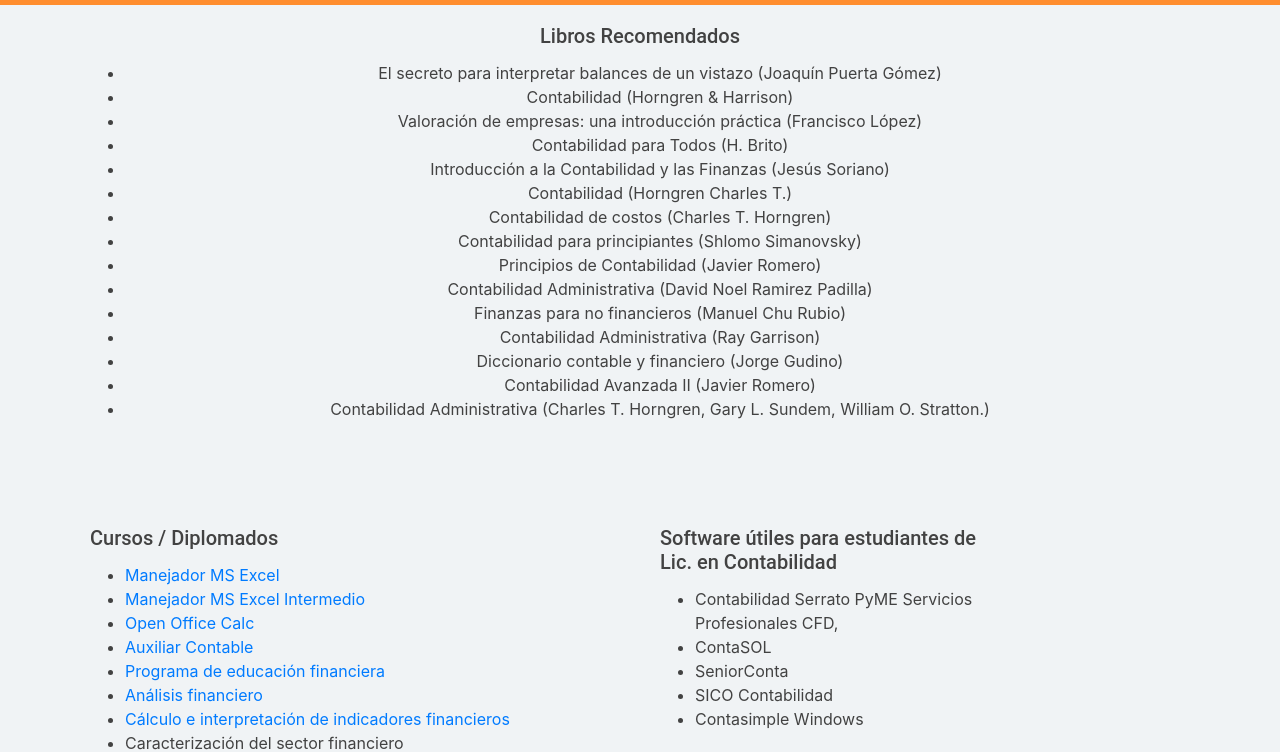
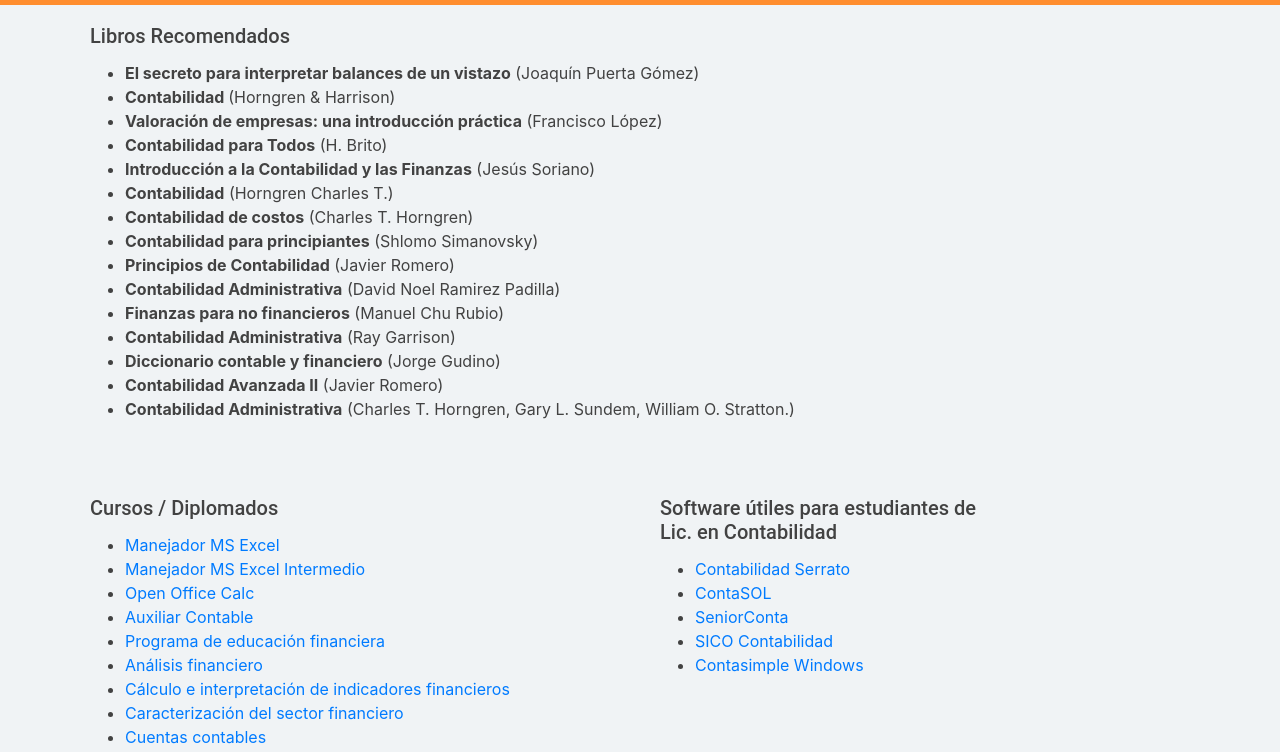
Before and after one commit to yeffrialm/Web-contabilidad, a plain HTML site: page recursos.html in a window 1280 px wide. Shown: the part 51-803 px from the top of the page. Drawn offline with Linux system fonts and the light colour scheme.

Commit message:
negritas

```diff
--- a/recursos.html
+++ b/recursos.html
@@ -56,41 +56,35 @@
 
         </div>
     </header>
-
+<strong></strong>
 
     <br>
             <div class="container">
                     <div class="row mt-3">
                         <div class="col-12">
-                            <div class="wrap-item text-center">
                                 <h5>Libros Recomendados</h5>
                                 <ul>
-                                    <li>El secreto para interpretar balances de un vistazo (Joaquín Puerta Gómez)</li>
-                                    <li>Contabilidad (Horngren & Harrison)</li>
-                                    <li>Valoración de empresas: una introducción práctica (Francisco López)</li>
-                                    <li>Contabilidad para Todos (H. Brito)</li>
-                                    <li>Introducción a la Contabilidad y las Finanzas (Jesús Soriano)</li>
-                                    <li>Contabilidad (Horngren Charles T.)</li>
-                                    <li>Contabilidad de costos (Charles T. Horngren)</li>
-                                    <li>Contabilidad para principiantes (Shlomo Simanovsky)</li>
-                                    <li>Principios de Contabilidad (Javier Romero)</li>
-                                    <li>Contabilidad Administrativa (David Noel Ramirez Padilla)</li>
-                                    <li>Finanzas para no financieros (Manuel Chu Rubio)</li>
-                                    <li>Contabilidad Administrativa (Ray Garrison)</li>
-                                    <li>Diccionario contable y financiero (Jorge Gudino)</li>
-                                    <li>Contabilidad Avanzada II (Javier Romero)</li>
-                                    <li>Contabilidad Administrativa (Charles T. Horngren, Gary L. Sundem, William O. Stratton.)</li>
+                                    <li><strong>El secreto para interpretar balances de un vistazo</strong> (Joaquín Puerta Gómez)</li>
+                                    <li><strong>Contabilidad </strong>(Horngren & Harrison)</li>
+                                    <li><strong>Valoración de empresas: una introducción práctica</strong> (Francisco López)</li>
+                                    <li><strong>Contabilidad para Todos</strong> (H. Brito)</li>
+                                    <li><strong>Introducción a la Contabilidad y las Finanzas</strong> (Jesús Soriano)</li>
+                                    <li><strong>Contabilidad</strong> (Horngren Charles T.)</li>
+                                    <li><strong>Contabilidad de costos</strong> (Charles T. Horngren)</li>
+                                    <li><strong>Contabilidad para principiantes</strong> (Shlomo Simanovsky)</li>
+                                    <li><strong>Principios de Contabilidad</strong> (Javier Romero)</li>
+                                    <li><strong>Contabilidad Administrativa</strong> (David Noel Ramirez Padilla)</li>
+                                    <li><strong>Finanzas para no financieros</strong> (Manuel Chu Rubio)</li>
+                                    <li><strong>Contabilidad Administrativa</strong> (Ray Garrison)</li>
+                                    <li><strong>Diccionario contable y financiero</strong> (Jorge Gudino)</li>
+                                    <li><strong>Contabilidad Avanzada II</strong> (Javier Romero)</li>
+                                    <li><strong>Contabilidad Administrativa</strong> (Charles T. Horngren, Gary L. Sundem, William O. Stratton.)</li>
 
                                 </ul>
-                            </div>
+
                         </div>
                         <br>
                         <div class="col-md-6 col-sm-6 col-xs-12">
-                            <div class="wrap-item text-center">
-                                <div class="item-img">
-                                    <i class=""></i>
-                                </div>
-                            </div>
                             <br>
                             <h5>Cursos / Diplomados</h5>
                             <ul>
@@ -102,31 +96,24 @@
                                 <li><a href="https://capacitateparaelempleo.org/pages.php?r=.tema&tagID=5355" target="_blank" >Programa de educación financiera</a></li>
                                 <li><a href="https://sena.blackboard.com/webapps/cgn-file_community_manager-BBLEARN/folders_comunidades/pagina_catalogo/enlaces_catalogo/documentos/contabilidad_finanzas/analisis_financiero.pdf" target="_blank" >Análisis financiero</a></li>
                                 <li><a href="https://sena.blackboard.com/webapps/cgn-file_community_manager-BBLEARN/folders_comunidades/pagina_catalogo/enlaces_catalogo/documentos/contabilidad_finanzas/calculo_interpretacion_indicadores_financieros.pdf" target="_blank">Cálculo e interpretación de indicadores financieros</a></li>
-                                <li>Caracterización del sector financiero</li>
-                                <li>Cuentas contables</li>
-                                <li>Fundamentos básicos del mercado de valores para el inversionista</li>
-                                <li>Ingresos y gastos personales</li>
-                                <li>Microfinanzas</li>
+                                <li><a href="https://sena.blackboard.com/webapps/cgn-file_community_manager-BBLEARN/folders_comunidades/pagina_catalogo/enlaces_catalogo/documentos/contabilidad_finanzas/caracterizacion_sector_financiero.pdf" target="_blank" >Caracterización del sector financiero</a></li>
+                                <li><a href="https://sena.blackboard.com/webapps/cgn-file_community_manager-BBLEARN/folders_comunidades/pagina_catalogo/enlaces_catalogo/documentos/contabilidad_finanzas/cuentas_contables.pdf" target="_blank">Cuentas contables</a></li>
+                                <li><a href="https://sena.blackboard.com/webapps/cgn-file_community_manager-BBLEARN/folders_comunidades/pagina_catalogo/enlaces_catalogo/documentos/contabilidad_finanzas/fundamentos_basicos_mercado_valores_Inversionista.pdf" target="_blank" >Fundamentos básicos del mercado de valores para el inversionista</a></li>
+                                <li><a href="https://sena.blackboard.com/webapps/cgn-file_community_manager-BBLEARN/folders_comunidades/pagina_catalogo/enlaces_catalogo/documentos/contabilidad_finanzas/ingresos_gastos_personales.pdf" target="_blank">Ingresos y gastos personales</a></li>
+                                <li><a href="https://sena.blackboard.com/webapps/cgn-file_community_manager-BBLEARN/folders_comunidades/pagina_catalogo/enlaces_catalogo/documentos/contabilidad_finanzas/microfinanzas.pdf" target="_blank">Microfinanzas</a></li>
 
                             </ul>
                         </div>
 
                         <div class="col-md-4 col-sm-6 col-xs-12">
-                            <div class="wrap-item text-center">
-                                <div class="item-img">
-                                    <i class=""></i>
-                                </div>
-                            </div>
                             <br>
                             <h5>Software útiles para estudiantes de Lic. en Contabilidad</h5>
                             <ul>
-                                <li>Contabilidad Serrato PyME Servicios Profesionales CFD, </li>
-                                <li>ContaSOL</li>
-                                <li>SeniorConta</li>
-                                <li>SICO Contabilidad</li>
-                                <li>Contasimple Windows</li>
-
-
+                                <li><a href="https://www.portalprogramas.com/contabilidad-serrato-pyme/" target="_blank" >Contabilidad Serrato </a></li>
+                                <li><a href="https://www.sdelsol.com/programa-contabilidad-contasol/" target="_blank" >ContaSOL</a></li>
+                                <li><a href="https://seniorconta.softonic.com/" target="_blank">SeniorConta</a></li>
+                                <li><a href="http://www.softwareseleccion.com/sico+contabilidad-p-979" target="_blank">SICO Contabilidad</a></li>
+                                <li><a href="https://www.contasimple.com/" target="_blank">Contasimple Windows</a></li>
                             </ul>
                         </div>
                     </div>
```
